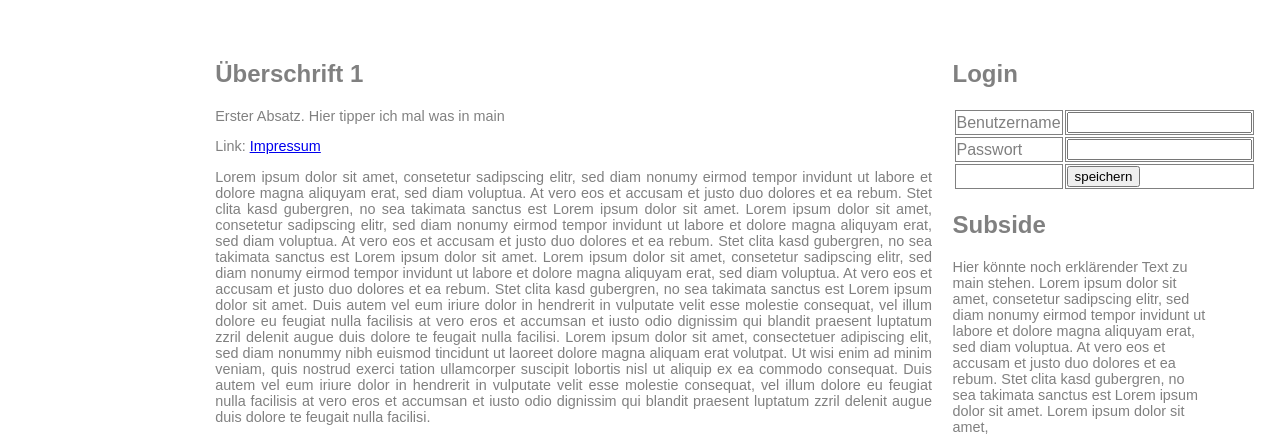
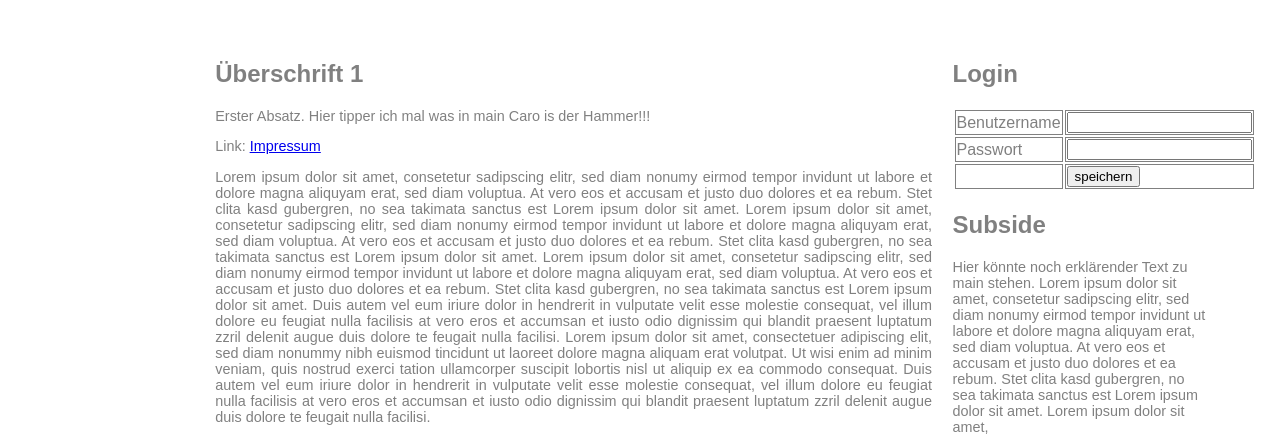
Before and after one commit to schmitzekater/Projektarbeit, a PHP site: page / in a window 1280 px wide. Shown: the part 475-909 px from the top of the page. Run offline with PHP 8.4, Linux system fonts and the light colour scheme.

Commit message:
Caro is der Oberhammer!

```diff
--- a/Projektarbeit_Team_Neu-Ulm/index.php
+++ b/Projektarbeit_Team_Neu-Ulm/index.php
@@ -20,7 +20,8 @@
 	<article>
 		<div id="main">
 			<h1>Überschrift 1</h1>
-			<p>Erster Absatz. Hier tipper ich mal was in main</p>
+			<p>Erster Absatz. Hier tipper ich mal was in main
+			Caro is der Hammer!!!</p>
 			<p>
 				Link: <a href="imprint.html">Impressum </a>
 			</p>
```
